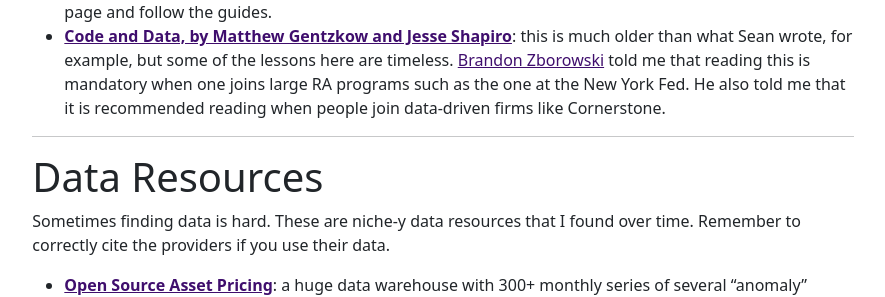
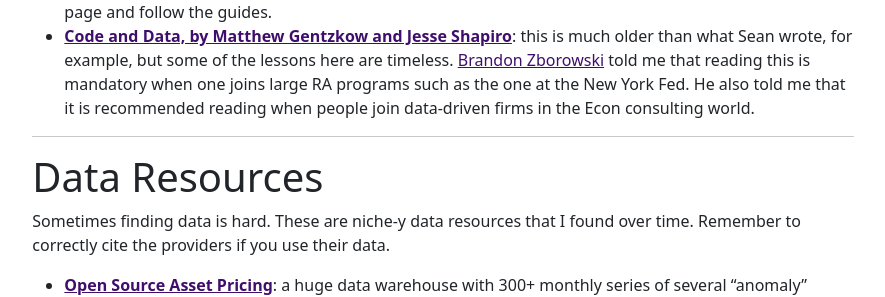
Before and after one commit to rgriva/rgriva.github.io, a Jekyll site: the page built from resources.md, in a window 1280 px wide. Shown: the part 975-1272 px from the top of the page, without its empty margins (197-1082 px from the left). Built offline with Jekyll 4.4.1, drawn with Linux system fonts in a browser that asks for light colours.

Commit message:
Fixed wording once again in the resources page.

```diff
--- a/resources.md
+++ b/resources.md
@@ -13,7 +13,7 @@ I like writing code and I do it better every day.  We (empirical) economists use
 * [**Combining DropBox or GitHub**](https://github.com/kbjarkefur/GitHubDropBox): I hope you are already convinced you should be using some version control system like Git, and collaborating with others using GitHub. Sometimes, there is also the need to use DropBox (or Google Drive, Box, etc) to share large files like sharing data. This connection might be tricky, and this tutorial teaches you exactly what you should be doing.
 * [**Data Science for Economists**](https://github.com/uo-ec607): a class taught by Grant McDermott at the University of Oregon. This is a great class that teaches you how to use basic tools like your terminal, and Git. Grant teaches is with an R-centric flavor, but a lot of this material is language-agnostic. I recommend it to everyone.
 * [**Python and R Guides by Sean Higgins**](https://github.com/skhiggins): Sean is a professor at Kellogg and he is super knowledgeable about empirical methods AND managing large projects with many collaborators. He has a series of guides on how to use Python, R, and even Stata for empirical work. I recommend you check his GitHub page and follow the guides.
-* [**Code and Data, by Matthew Gentzkow and Jesse Shapiro**](https://shapiro.scholars.harvard.edu/sites/g/files/omnuum7731/files/shapiro/files/codeanddata.pdf): this is much older than what Sean wrote, for example, but some of the lessons here are timeless. [Brandon Zborowski](https://www.brandonzborowski.com/) told me that reading this is mandatory when one joins large RA programs such as the one at the New York Fed. He also told me that it is recommended reading when people join data-driven firms like Cornerstone.
+* [**Code and Data, by Matthew Gentzkow and Jesse Shapiro**](https://shapiro.scholars.harvard.edu/sites/g/files/omnuum7731/files/shapiro/files/codeanddata.pdf): this is much older than what Sean wrote, for example, but some of the lessons here are timeless. [Brandon Zborowski](https://www.brandonzborowski.com/) told me that reading this is mandatory when one joins large RA programs such as the one at the New York Fed. He also told me that it is recommended reading when people join data-driven firms in the Econ consulting world.
 
 -------------------
 # Data Resources
```
